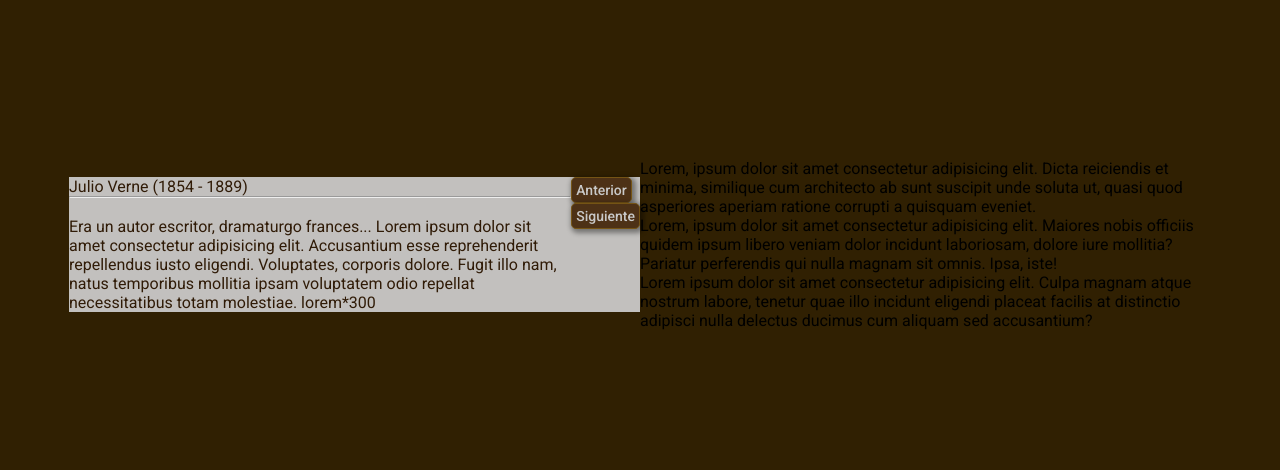
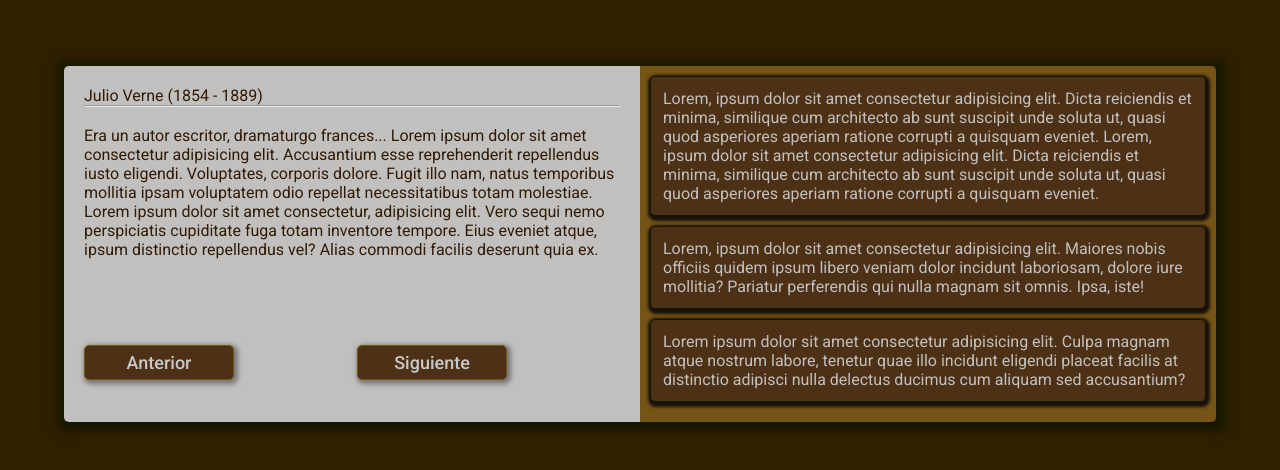
Before and after one commit to Juan17Informatico/random-quotes-generator, a website built with Vite: page index.html in a window 1280 px wide. Shown: the part 156-626 px from the top of the page. Built offline with nearby package versions, Linux system fonts and the light colour scheme.

Commit message:
Se realizaron cambios en el contenedor 2 y su diseño pasó de ser reesponsive a global en el archivo app.css - el diseño para desktop ha sido avanzado agregandole propiedades como stretch al contenedor para que crezca en función del contenedor padre

```diff
--- a/index.html
+++ b/index.html
@@ -1,5 +1,6 @@
 <!DOCTYPE html>
 <html lang="en">
+
 <head>
     <meta charset="UTF-8" />
     <meta name="viewport" content="width=device-width, initial-scale=1.0" />
@@ -10,8 +11,7 @@
     <link rel="preconnect" href="https://fonts.gstatic.com" crossorigin />
     <link
         href="https://fonts.googleapis.com/css2?family=Roboto:ital,wght@0,100;0,300;0,400;0,500;0,700;0,900;1,100;1,300;1,400;1,500;1,700;1,900&display=swap"
-            rel="stylesheet"
-        />
+        rel="stylesheet" />
 </head>
 
 <body>
@@ -32,7 +32,9 @@
                                 reprehenderit repellendus iusto eligendi. Voluptates, corporis
                                 dolore. Fugit illo nam, natus temporibus mollitia ipsam
                                 voluptatem odio repellat necessitatibus totam molestiae.
-                                    lorem*300
+                                Lorem ipsum dolor sit amet consectetur, adipisicing elit. Vero sequi nemo perspiciatis
+                                cupiditate fuga totam inventore tempore. Eius eveniet atque, ipsum distinctio
+                                repellendus vel? Alias commodi facilis deserunt quia ex.
                             </p>
                         </div>
                     </div>
@@ -49,6 +51,10 @@
                     <div class="quotes-container">
                         <div class="quote-desc-container">
                             <p>
+                                Lorem, ipsum dolor sit amet consectetur adipisicing elit. Dicta
+                                reiciendis et minima, similique cum architecto ab sunt suscipit
+                                unde soluta ut, quasi quod asperiores aperiam ratione corrupti a
+                                quisquam eveniet.
                                 Lorem, ipsum dolor sit amet consectetur adipisicing elit. Dicta
                                 reiciendis et minima, similique cum architecto ab sunt suscipit
                                 unde soluta ut, quasi quod asperiores aperiam ratione corrupti a
@@ -78,4 +84,5 @@
     </div>
     <script type="module" src="/src/index.js"></script>
 </body>
+
 </html>
--- a/src/css/app.css
+++ b/src/css/app.css
@@ -38,7 +38,6 @@
 
 .container{
     display: flex;
-    height: 100%;
     justify-content: center;
     align-items: center;
 }
@@ -46,3 +45,24 @@
     color: var(--font-color-primary);
     background-color: var(--background-color-secundary-1);
 }
+
+
+
+/*Container hijo 2 sn-2*/
+.sn-2{
+    display: flex;
+    justify-content: center;
+    align-items: center;
+    padding: 10px;
+    background-color: var(--border-container-primary);
+
+}
+.sn-2 div > div{
+    padding: 12px;
+    margin-bottom: 10px;
+    border: 1px solid var(--black);
+    border-radius: 5px;
+    box-shadow: 1px 2px 3px 3px rgba(0,0,10,0.8);
+    background-color: var(--background-color-secundary-2);
+    color: var(--background-color-secundary-1);
+}
--- a/src/css/buttons.css
+++ b/src/css/buttons.css
@@ -1,14 +1,14 @@
 
 
 .btn-styles{
-    font-size: 14px;
     font-weight: 500;
     padding: 4px;
     border: 1px solid var(--border-container-primary);
     border-radius: 5px;
     background-color: var(--background-color-secundary-2);
     color: var(--white);
-    box-shadow: 2px 2px 5px 2px rgba(0, 0, 0, 0.4);;
+    box-shadow: 2px 2px 5px 2px rgba(0, 0, 0, 0.4);
+    cursor: pointer;
 }
 
 .btn-styles:hover{
--- a/src/css/desktop/desktop.css
+++ b/src/css/desktop/desktop.css
@@ -1,16 +1,68 @@
-@media (min-width: 769px){
+@media (min-width: 769px) {
 
     /** Father container **/
 
-    .container{
+    .container {
         flex-direction: row;
         width: 90%;
-        padding: 5px;
+        min-height: auto;
+        box-shadow: 2px 2px 10px 7px var(--black);
     }
+
     /** childs containers **/
 
-    .container-sn{
+    .container-sn {
         display: flex;
         width: 50%;
+        flex-direction: column;
+        padding: 20px;
     }
- }
+
+    /** Border radius container **/
+
+    .sn-1 {
+        align-self: stretch;
+        border-radius: 5px 0px 0px 5px;
+    }
+
+    .sn-2 {
+        background-color: var(--border-container-primary);
+        align-self: stretch;
+    }
+
+    /* Design container sn-1*/
+
+    .sn-1>div:first-child {
+        height: 75%;
+    }
+
+    .btn-container {
+        display: flex;
+        height: 25%;
+        width: 100%;
+        align-items: center;
+        gap: 10px;
+    }
+
+    .btn-container > div {
+        width: 100%;
+        height: auto;
+    }
+
+    .btn-container:first-child{
+        text-align: end;
+    }
+
+    button {
+        height: 35px;
+        width: 150px;
+        font-size: 18px;
+    }
+
+    /* Design container sn-2*/
+    .sn-2 {
+        border-radius: 0px 5px 5px 0px;
+    }
+
+
+}
--- a/src/css/mobile/responsive.css
+++ b/src/css/mobile/responsive.css
@@ -1,30 +1,28 @@
-@media (max-width: 768px){
+@media (max-width: 768px) {
 
     /* Father container */
-    .container{
+    .container {
         flex-direction: column;
     }
 
-    .container-sn{
+    .container-sn {
         /* Box Shadow */
         box-shadow: 1px 2px 3px 4px var(--black);
+        width: 90%;
+        min-height: max-content;
     }
 
     /* First Container */
-    .sn-1{
+    .sn-1 {
         display: flex;
-        width: 90%;
-        min-height: max-content;
         border-radius: 5px 5px 0px 0px;
         padding: 10px;
         flex-direction: column;
         gap: 25px;
-
-
     }
 
 
-    .sn-1 > div:first-child{
+    .sn-1>div:first-child {
         width: 100%;
         padding: 10px;
     }
@@ -32,7 +30,7 @@
 
     /*Size buttons - container buttons*/
 
-    .btn-container{
+    .btn-container {
         display: flex;
         width: 100%;
         min-height: 25%;
@@ -40,39 +38,24 @@
         align-items: center;
     }
 
-    .btn-container > div:first-child{
+    .btn-container>div:first-child {
         text-align: end;
     }
 
-    .btn-container > div{
+    .btn-container>div {
         width: 50%;
         margin: 3px;
     }
 
-    button{
+    button {
+    font-size: 14px;
         width: 75%;
     }
 
-    /** Second Container **/
 
-    .sn-2{
-        display: flex;
-        justify-content: center;
-        align-items: center;
-        padding: 10px;
-        width: 90%;
-        height: 50%;
+    /*sn-2*/
+    .sn-2 {
         border-radius: 0px 0px 5px 5px;
-        overflow: hidden;
-        background-color: var(--border-container-primary);
-    }
-    .sn-2 div > div{
-        padding: 12px;
-        margin-bottom: 10px;
-        border: 1px solid var(--black);
-        border-radius: 5px;
-        box-shadow: 1px 2px 3px 3px rgba(0,0,10,0.8);
-        background-color: var(--background-color-secundary-2);
-        color: var(--background-color-secundary-1);
+
     }
 }
```
Lines whose indentation alone changed are shown as unchanged.
